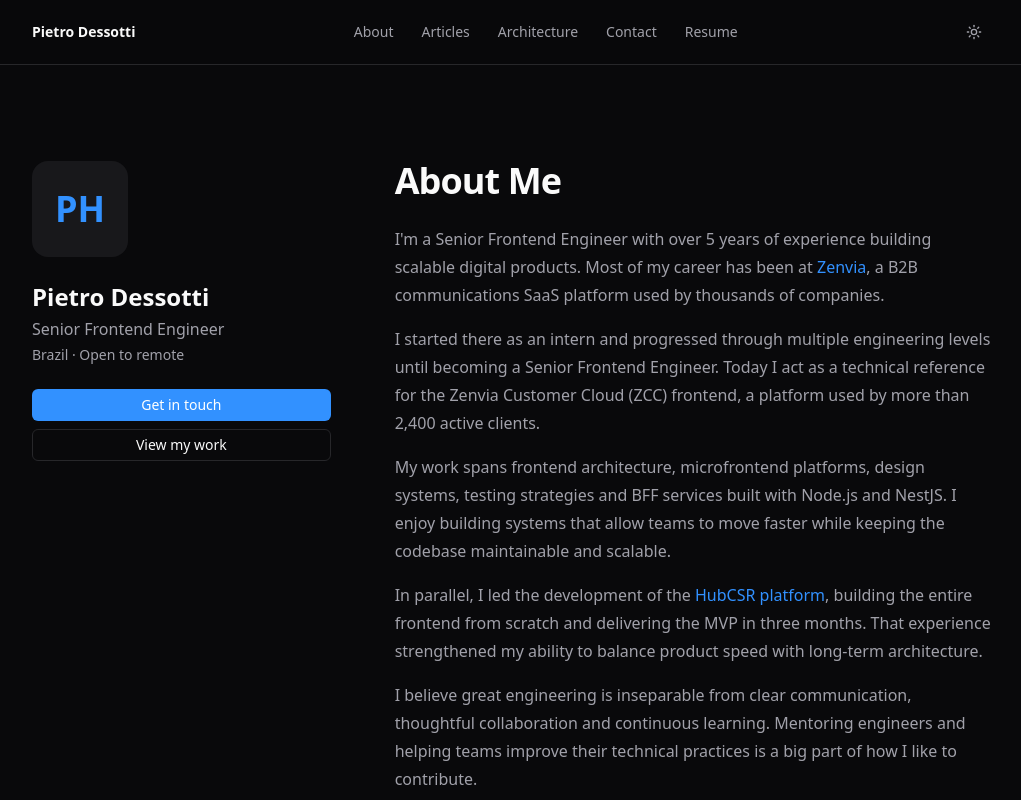
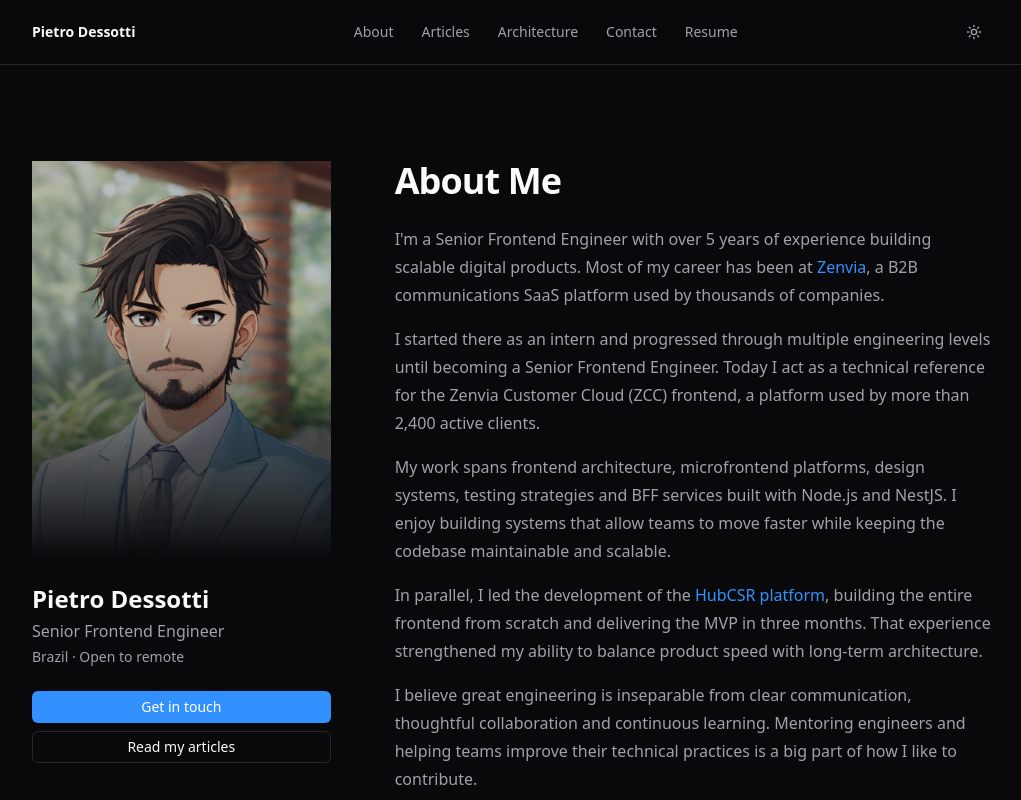
Before and after one commit to pietrodessotti/portifolio-pietro-dessotti, a Next.js app: page /about in a window 1280 px wide. Shown: the top 800 px of the page, without its empty margins (128-1149 px from the left). Built offline with nearby package versions, Linux system fonts and the light colour scheme; no server answers.

Commit message:
feat: replace placeholder avatar with integrated profile photo on about page

```diff
--- a/src/app/about/page.tsx
+++ b/src/app/about/page.tsx
@@ -1,4 +1,5 @@
 import type { Metadata } from "next";
+import Image from "next/image";
 import { CheckCircle2 } from "lucide-react";
 import { SectionHeading } from "@/components/ui/SectionHeading";
 import { Button } from "@/components/ui/Button";
@@ -50,9 +51,24 @@
         {/* Sidebar */}
         <aside>
           <div className="sticky top-24">
-            <div className="mb-6 flex h-24 w-24 items-center justify-center rounded-2xl bg-[var(--muted-bg)] text-4xl font-bold text-[var(--accent)]">
-              PH
+            {/* Profile image — full-width, fades into background */}
+            <div className="relative mb-6 w-full overflow-hidden" style={{ aspectRatio: '3/4' }}>
+              <Image
+                src="/profile.png"
+                alt="Pietro Dessotti"
+                fill
+                priority
+                sizes="(max-width: 1024px) 100vw, 280px"
+                className="object-cover object-top"
+                style={{
+                  maskImage: 'linear-gradient(to bottom, black 40%, transparent 100%)',
+                  WebkitMaskImage: 'linear-gradient(to bottom, black 40%, transparent 100%)',
+                  mixBlendMode: 'luminosity',
+                  opacity: 0.75,
+                }}
+              />
             </div>
+
             <h1 className="text-2xl font-bold text-[var(--foreground)]">
               Pietro Dessotti
             </h1>
@@ -65,8 +81,8 @@
               <Button href="/contact" size="sm">
                 Get in touch
               </Button>
-              <Button href="/case-studies" variant="secondary" size="sm">
-                View my work
+              <Button href="/articles" variant="secondary" size="sm">
+                Read my articles
               </Button>
             </div>
           </div>
```
